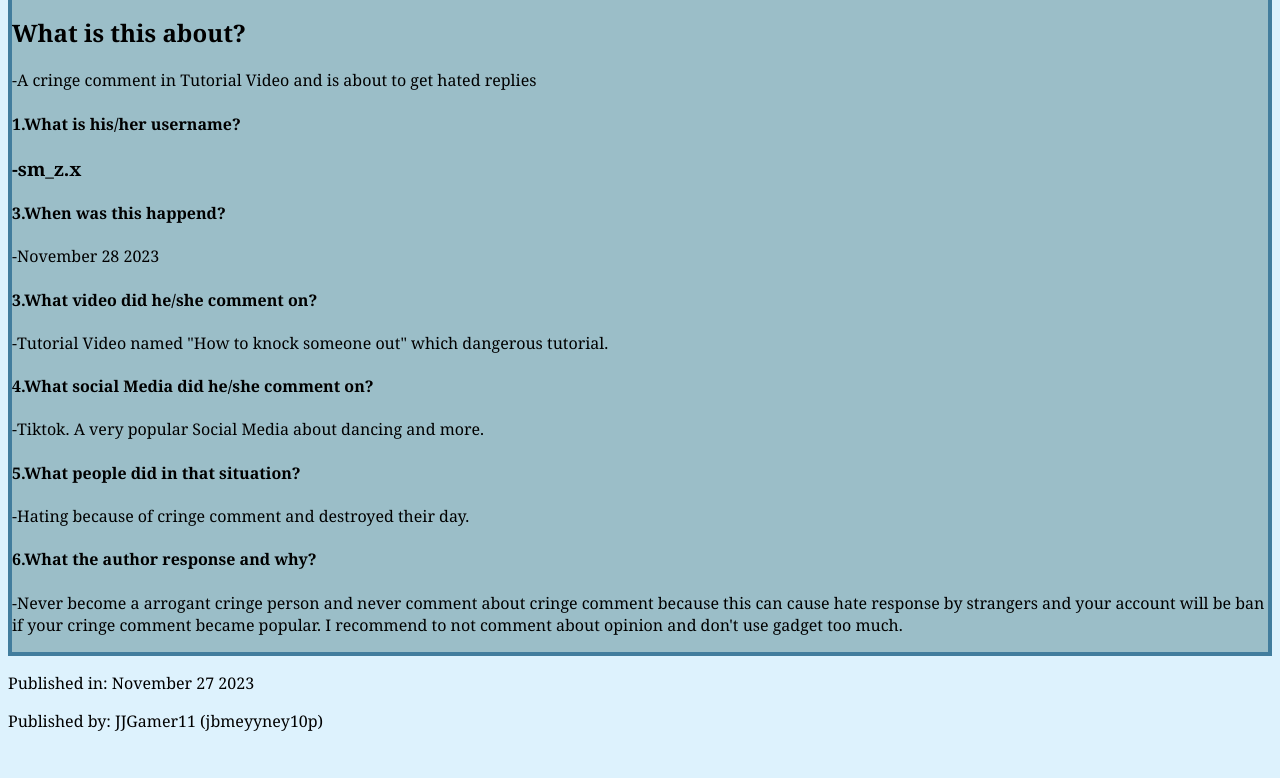
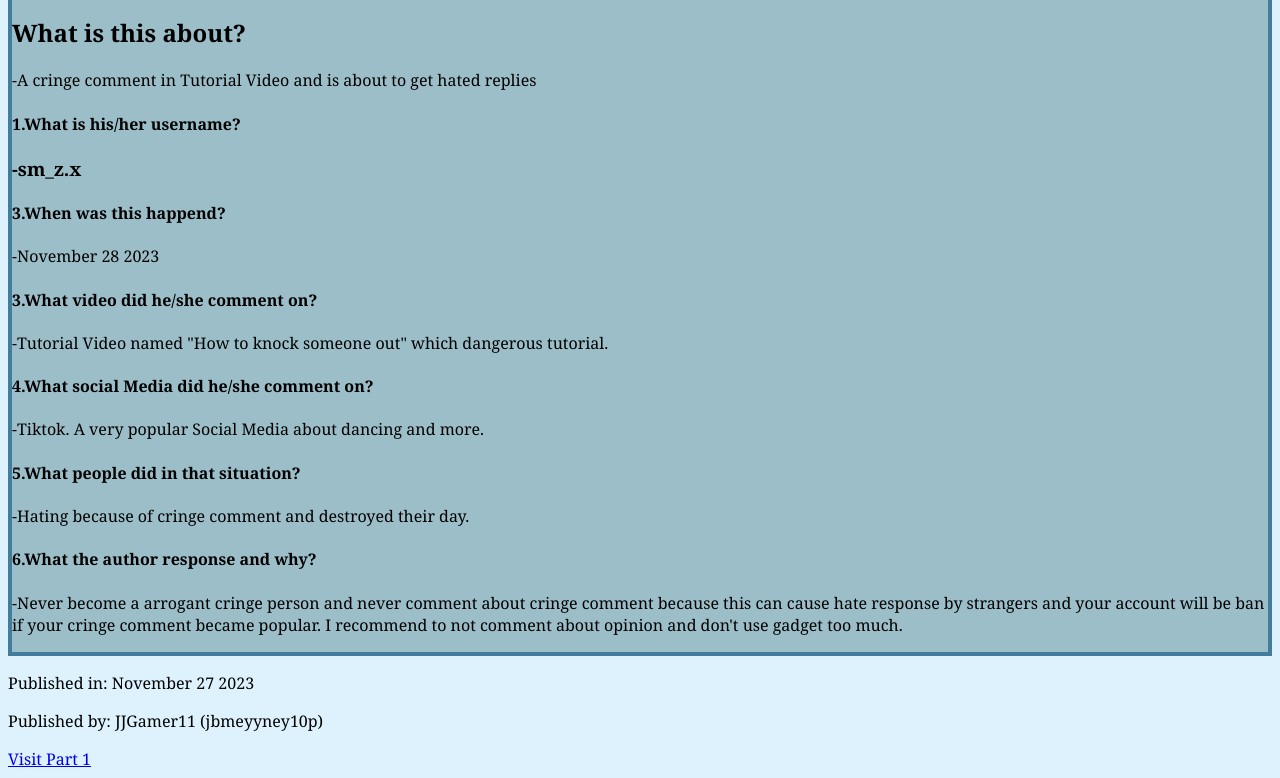
Before and after one commit to JJprogramer123/cringeComment2-website, a plain HTML site: page CringeComment2.html in a window 1280 px wide. Shown: the part 600-1378 px from the top of the page. Before the commit the page ends 1348 px from the top, so only its background shows below. Drawn offline with Linux system fonts and the light colour scheme; a script that the page names is missing.

Commit message:
Update CringeComment2.html

```diff
--- a/CringeComment2.html
+++ b/CringeComment2.html
@@ -52,6 +52,7 @@
             </div>
             <p>Published in: November 27 2023</p>
             <p>Published by: JJGamer11 (jbmeyyney10p)</p>
+            <a href="https://jjprogramer123.github.io/cringeComment-website/CringeComment.html">Visit Part 1</a>
             <script src="CringeComment.js"></script>
         </div>
     </body>
```
